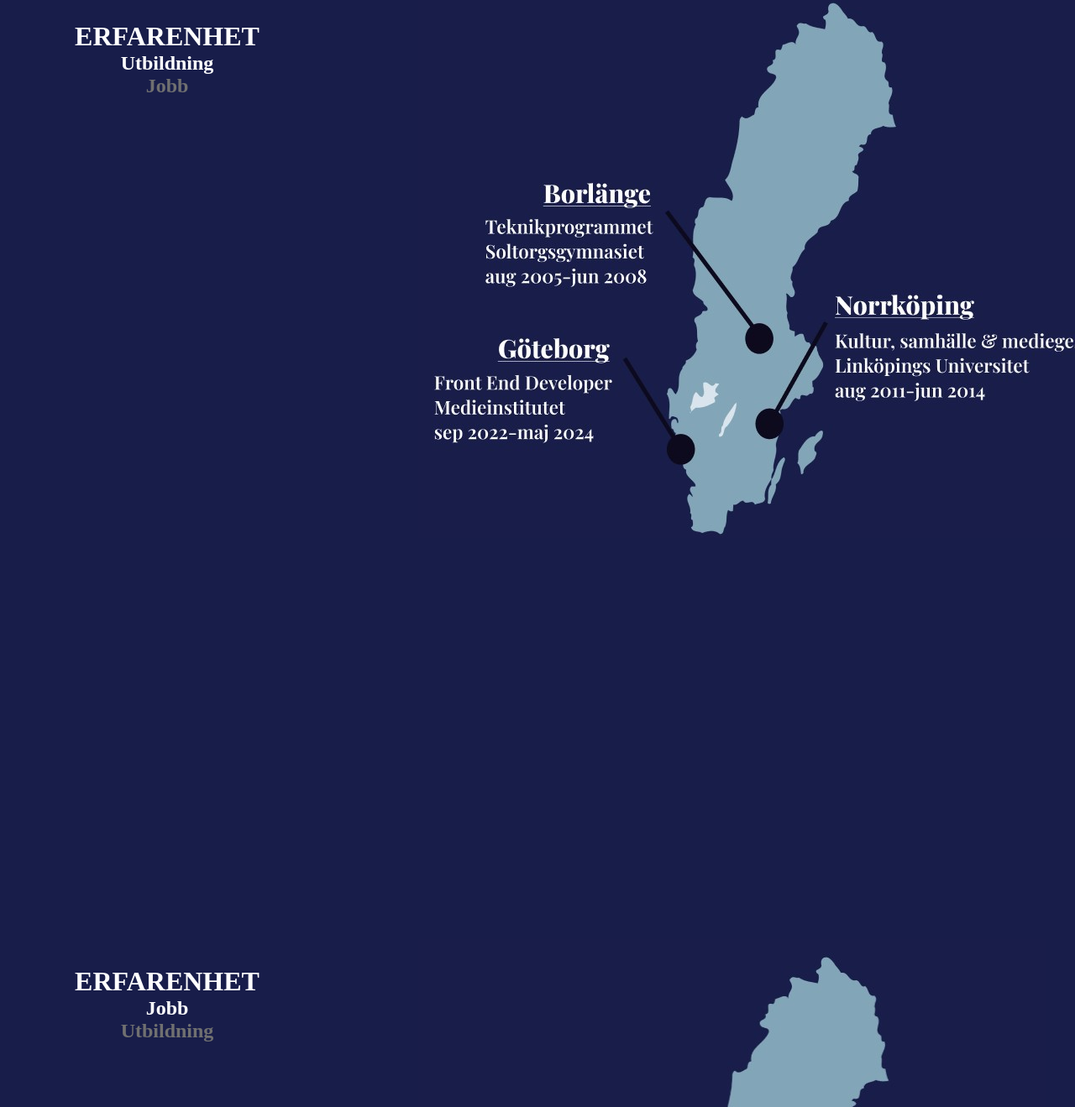
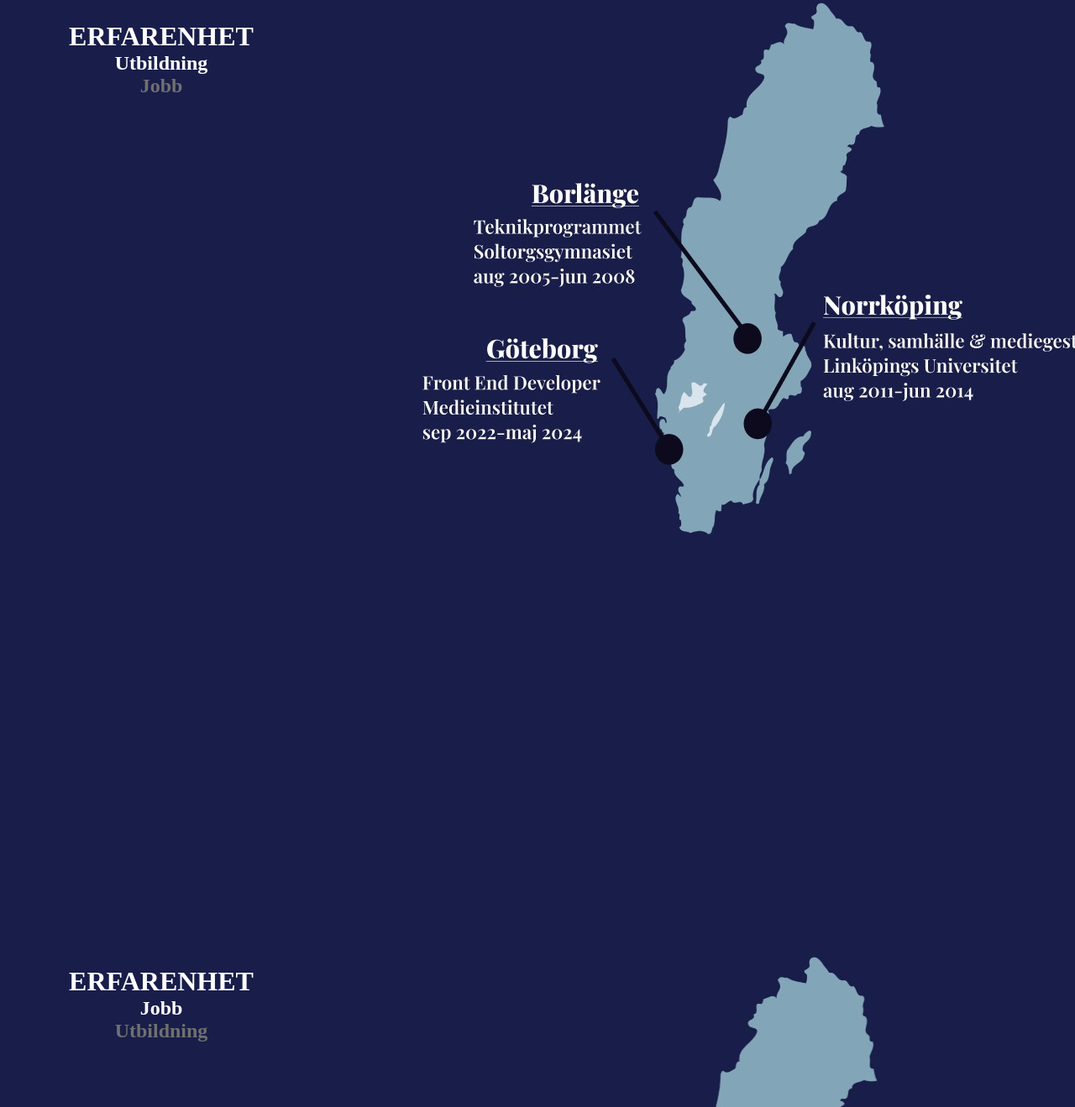
Before and after one commit to JennyWeij/CV, a plain HTML site: page index.html in a window 1280 px wide. Shown: the part 1133-2452 px from the top of the page at 84% size. Drawn offline with Linux system fonts and the light colour scheme.

Commit message:
uppdaterat js

```diff
--- a/index.html
+++ b/index.html
@@ -45,13 +45,15 @@
                     </div>
                 </div>
 
-                    <img class="mainRight hidden" src="./Pictures/educationPic1.jpg" alt="Picture of Sweden with arrows to where I have studied">
+                <div class="mainRight hidden">
+                <img src="./Pictures/educationPic1.jpg" alt="Picture of Sweden with arrows to where I have studied">
+                </div>
 
                 <div class="mainLeftBottom">
                     <div class="experience">
                         <h1 class="exp">ERFARENHET</h1>
-                        <h6 class="education infoText center bold">Jobb</h6>
-                        <h6 class="work infoText center bottomColor bold">Utbildning</h6>
+                        <h6 class="education infoText bold">Jobb</h6>
+                        <h6 class="work infoText bottomColor bold">Utbildning</h6>
                     </div>
                 </div>
 
--- a/main.js
+++ b/main.js
@@ -1,10 +1,11 @@
 window.addEventListener("DOMContentLoaded", main);
 
+/**Funktion som skapar och fadear in en bild som visar mina jobberfarenheter */
 function main() {
     const faders = document.querySelectorAll(".hidden");
 
     const appearOptions = {
-        threshold: 0.6,
+        threshold: 0.3,
     };
 
     const appearOnScroll = new IntersectionObserver(
@@ -24,8 +25,3 @@ function main() {
         appearOnScroll.observe(fader);
     })
 }
-
-/**Funktion som skapar och fadear in en bild som visar mina jobberfarenheter */
-
-
-/**Funktion som skapar och fadear in en bild som visar mina utbildningar */
--- a/style.css
+++ b/style.css
@@ -13,7 +13,7 @@ body {
 
 .container {
     display: grid;
-    grid-template-columns: 1fr 1fr;
+    grid-template-columns: 30% 70%;
     grid-template-rows: 1fr 1fr 1fr 0.1fr;
     grid-template-areas:
     "hero hero"
@@ -67,7 +67,7 @@ body {
 
 .mainRight {
     grid-area: mainRight;
-
+    height: auto;
 }
 
 .mainLeftBottom {
@@ -137,7 +137,7 @@ body {
     }
 
     .exp, .education, .work {
-        padding-left: 1rem;
+        padding-left: 5rem;
     }
 
     .nameBig, .pictureJenny {
@@ -157,7 +157,7 @@ body {
 {
     .container {
     grid-template-columns: 1fr;
-    grid-template-rows: 1fr 0.2fr 0.7fr 1fr 1fr 0.3fr;
+    grid-template-rows: 1fr 0.2fr 0.7fr 0.2fr 0.7fr 0.1fr;
     grid-template-areas:
     "hero"
     "mainLeft"
```
